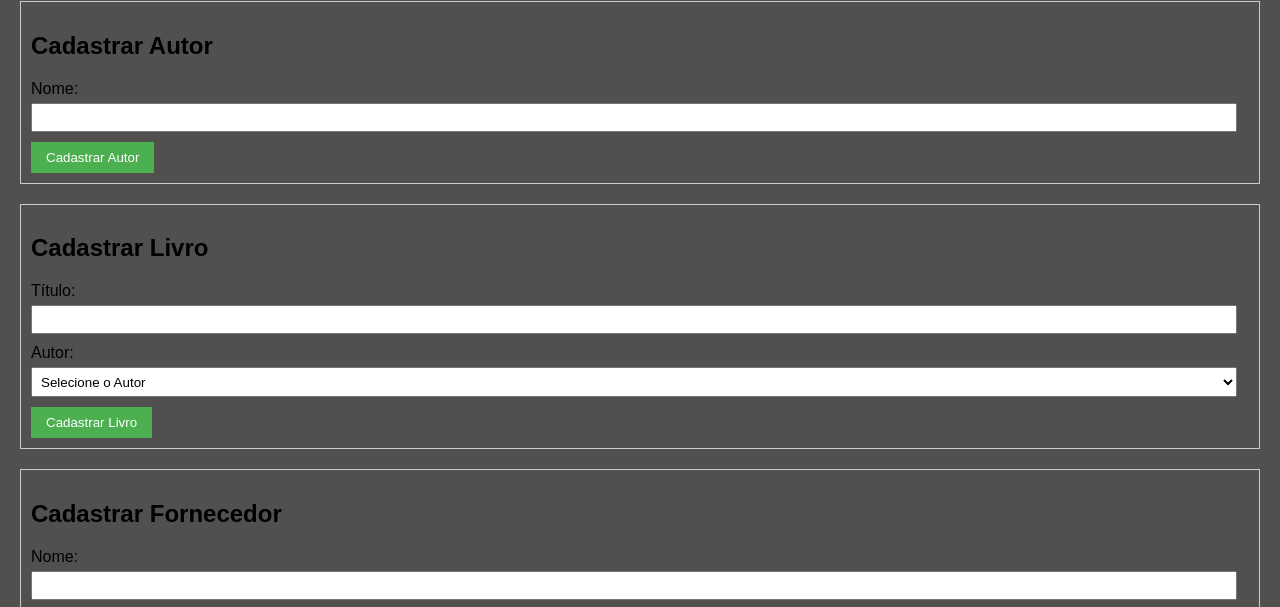
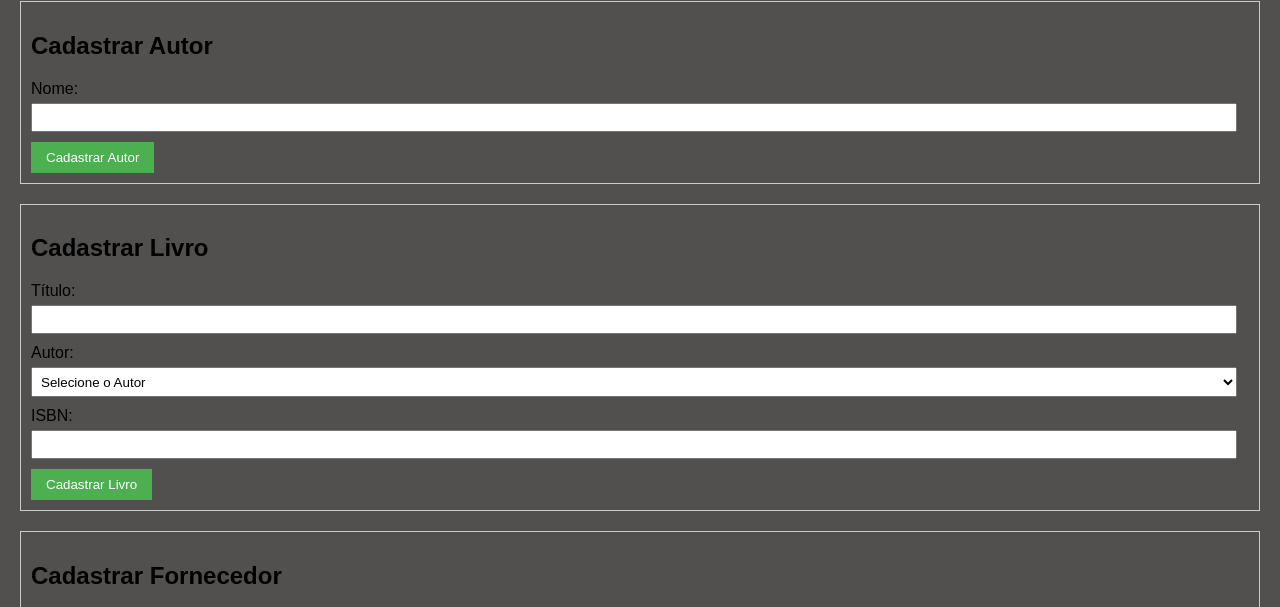
Before and after one commit to Ricardomjr-10/praticaLivraria, a website: page pucblic/index.html in a window 1280 px wide. Shown: the part 177-784 px from the top of the page. Drawn offline with Linux system fonts and the light colour scheme; no server answers.

Commit message:
add campo isbn em livro

```diff
--- a/pucblic/index.html
+++ b/pucblic/index.html
@@ -31,6 +31,8 @@
        <select id="autorLivro" name="autorLivro" required>
            <option id="selecionarAutor" name="selecionarAutor" value="">Selecione o Autor</option>
        </select>
+       <label for='isbnLivro'>ISBN:</label>
+       <input type="text" id="isbnLivro" name="isbnLivro" required>
        <button type="submit">Cadastrar Livro</button>
    </form>
 
```
